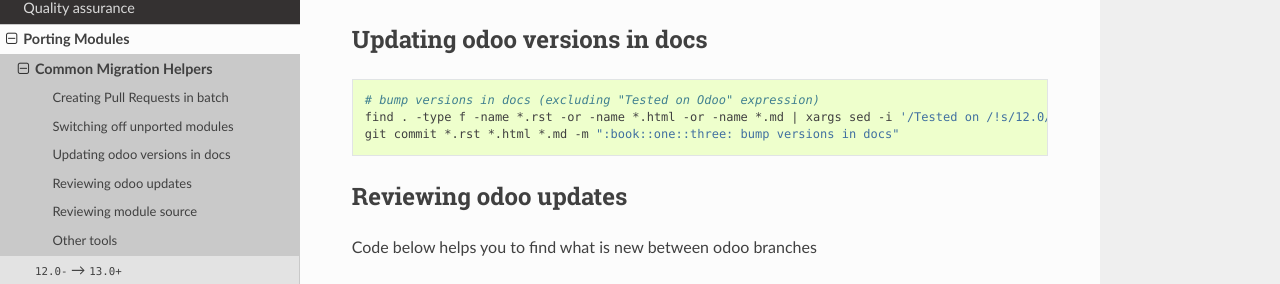
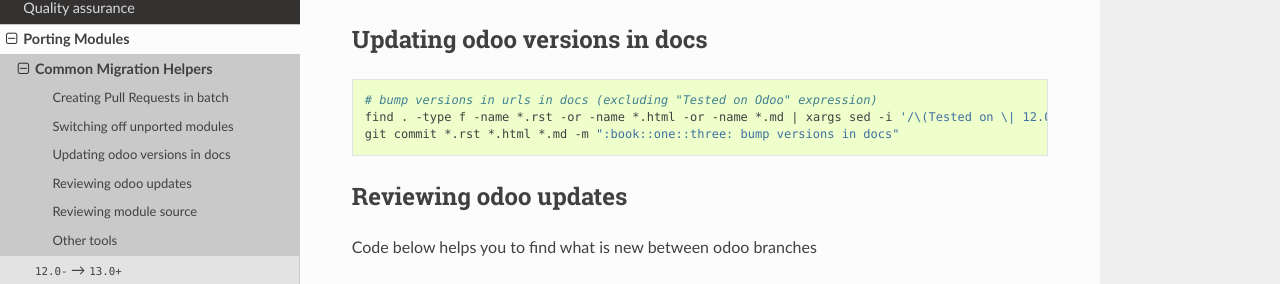
Before and after one commit to itpp-labs/odoo-development, a Sphinx documentation site: the page built from docs/migration/helpers.rst, in a window 1280 px wide and 900 px high, scrolled down 633 px. Shown: the part 167-451 px from the top of the window. Built offline with Sphinx 7.4.7 and the Read the Docs theme 2.0.0, drawn with Linux system fonts in a browser that asks for light colours.

Commit message:
change version in urls only

```diff
--- a/docs/migration/helpers.rst
+++ b/docs/migration/helpers.rst
@@ -38,8 +38,8 @@
 
 .. code-block:: sh
 
-    # bump versions in docs (excluding "Tested on Odoo" expression)
-    find . -type f -name *.rst -or -name *.html -or -name *.md | xargs sed -i '/Tested on /!s/12.0/13.0/g'
+    # bump versions in urls in docs (excluding "Tested on Odoo" expression)
+    find . -type f -name *.rst -or -name *.html -or -name *.md | xargs sed -i '/\(Tested on \| 12.0\)/!s/12.0/13.0/g'
     git commit *.rst *.html *.md -m ":book::one::three: bump versions in docs"
 
 Reviewing odoo updates
```
